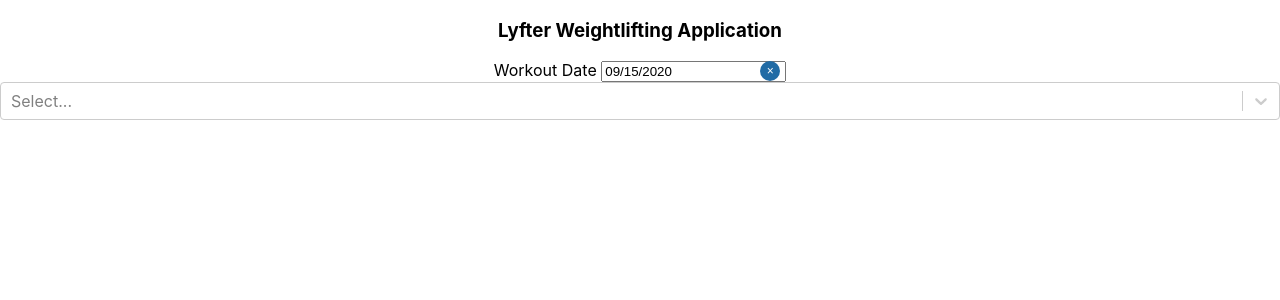
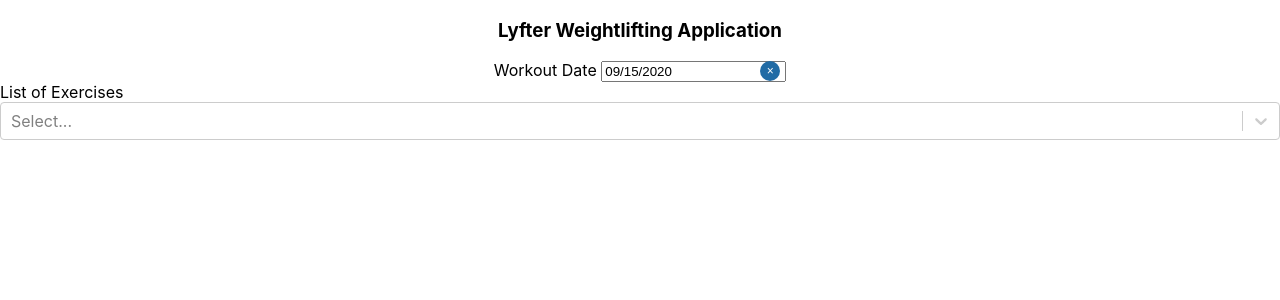
Before and after one commit to BKMohle/Lyfter-Application, a React (Create React App) app: page / in a window 1280 px wide. Shown: the top 300 px of the page. Built offline with nearby package versions, Linux system fonts and the light colour scheme.

Commit message:
Added form label

```diff
--- a/src/components/RecordComponents/Exercises/Exercises.js
+++ b/src/components/RecordComponents/Exercises/Exercises.js
@@ -1,5 +1,6 @@
 import React from 'react'
 import Select from 'react-select'
+import Form from 'react-bootstrap/Form'
 
 var exerciseList = {
         'Barbell Bench Press': {'Pectorals': 1, 'Triceps': 1, 'Front_Deltoids': 1},
@@ -62,7 +63,13 @@ const options = [
 
 const ExerciseList = () => (
 
-        <Select options={options} />
+        <Form>
+                <Form.Group controlId='formSelectExercise'>
+                        <Form.Label>List of Exercises </Form.Label>
+                        <Select options={options} />
+
+                </Form.Group>
+        </Form>
 
 )
 
```
